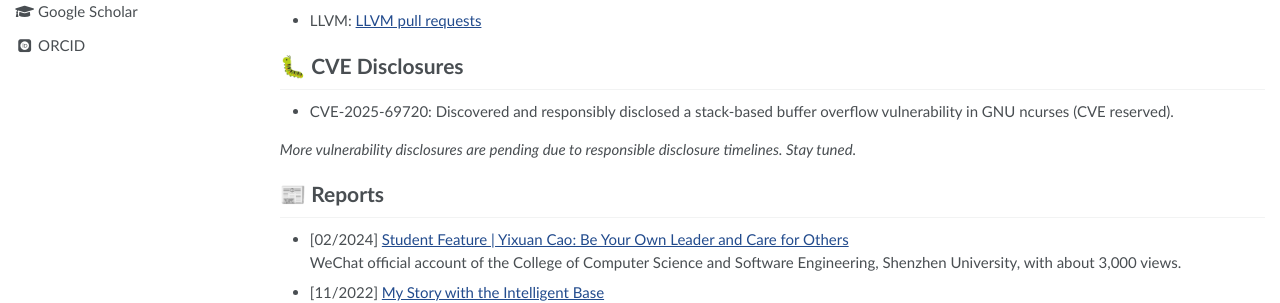
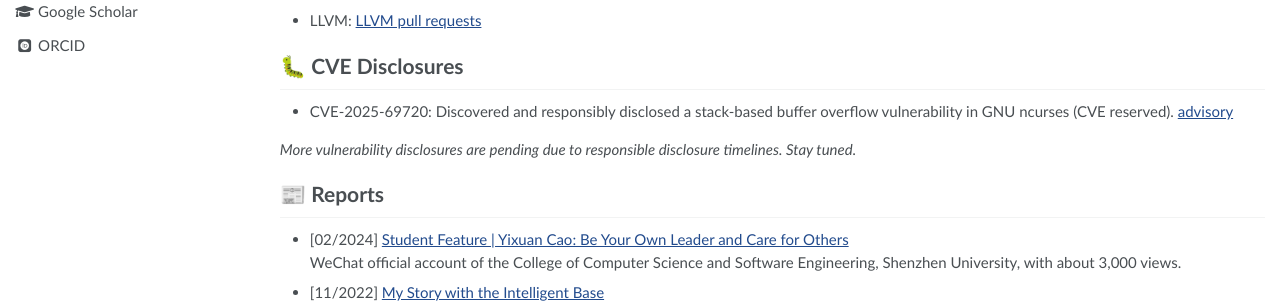
Before and after one commit to Cao-Wuhui/Cao-Wuhui.github.io, a Jekyll site: the page built from _pages/about.md, in a window 1280 px wide and 900 px high, scrolled down 930 px. Shown: the part 559-862 px from the top of the window. Built offline with Jekyll 4.4.1, drawn with Linux system fonts in a browser that asks for light colours; some web fonts are replaced.

Commit message:
Update CVE-2025-69720 disclosure with advisory link
Added advisory link for CVE-2025-69720 disclosure.

```diff
--- a/_pages/about.md
+++ b/_pages/about.md
@@ -63,7 +63,7 @@ My research interests lie in software systems, security, and large language mode
 - LLVM: [LLVM pull requests](https://github.com/llvm/llvm-project/pulls?q=is%3Apr+author%3ACao-Wuhui)
 
 # 🐛 CVE Disclosures
-- CVE-2025-69720: Discovered and responsibly disclosed a stack-based buffer overflow vulnerability in GNU ncurses (CVE reserved).
+- CVE-2025-69720: Discovered and responsibly disclosed a stack-based buffer overflow vulnerability in GNU ncurses (CVE reserved). [advisory](https://github.com/Cao-Wuhui/CVE-2025-69720)
 
 *More vulnerability disclosures are pending due to responsible disclosure timelines.
 Stay tuned.*
```
